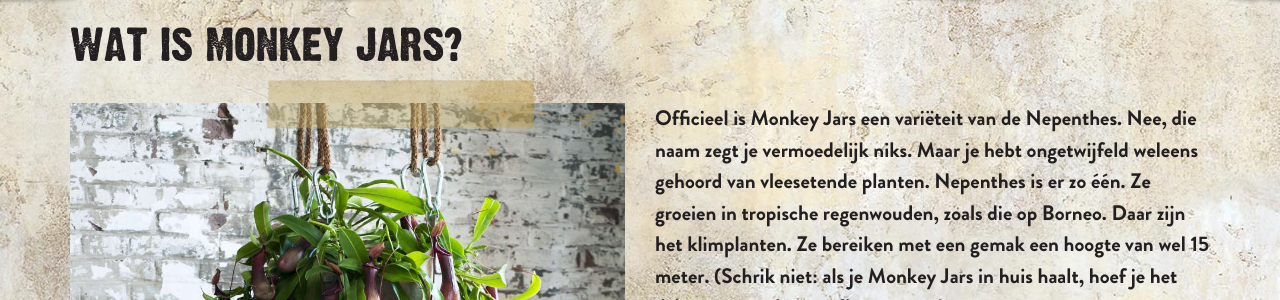
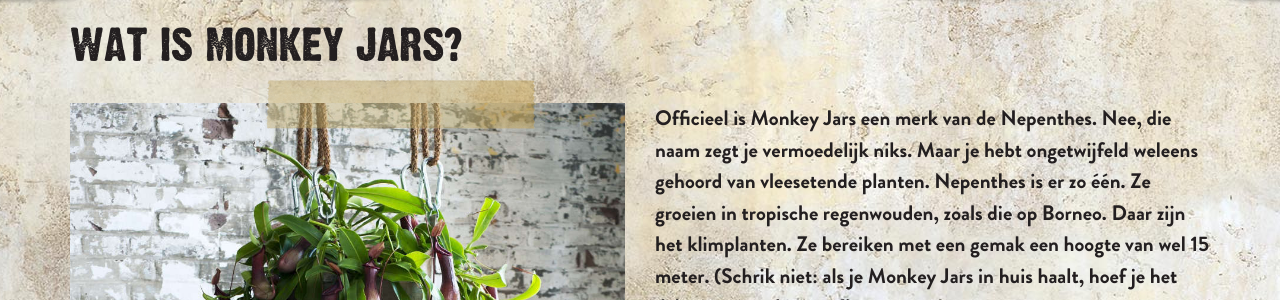
Before and after one commit to jhvanderschee/monkeyjars, a Jekyll site: the page built from index.md, in a window 1280 px wide and 900 px high, scrolled down 651 px. Shown: the part 157-457 px from the top of the window. Built offline with Jekyll 4.4.1, drawn with Linux system fonts in a browser that asks for light colours; some of the changed text lies outside the part shown.

Commit message:
Updated '_layouts/home.html' via CloudCannon

```diff
--- a/_layouts/home.html
+++ b/_layouts/home.html
@@ -59,9 +59,9 @@
         </div>
         <div class="row">
             <div class="col-lg-6 col-md-6"><img class="tapekaart" src="/img/tapekaart.png" style="width: 60%; position: absolute; margin-top: -5vw; margin-left: 30%;" /><img src="/img/plant.jpg" style="width: 100%;" /><br />&nbsp;</div>
-            <div class="col-lg-6 col-md-6 text-left">
+            <div class="col-lg-6 col-md-6 text-left editable">
 
-<p><strong>Officieel is Monkey Jars een variëteit van de Nepenthes. Nee,
+<p><strong>Officieel is Monkey Jars een merk van de Nepenthes. Nee,
 die naam zegt je vermoedelijk niks. Maar je hebt ongetwijfeld
 weleens gehoord van vleesetende planten. Nepenthes is er zo
 één. Ze groeien in tropische regenwouden, zoals die op Borneo.
```
